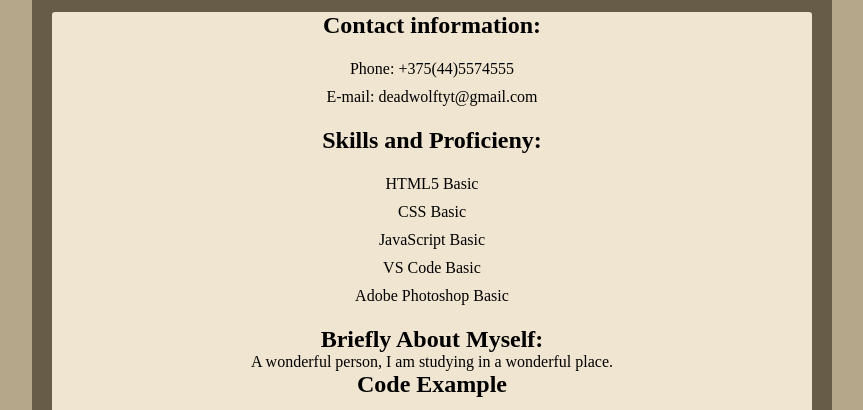
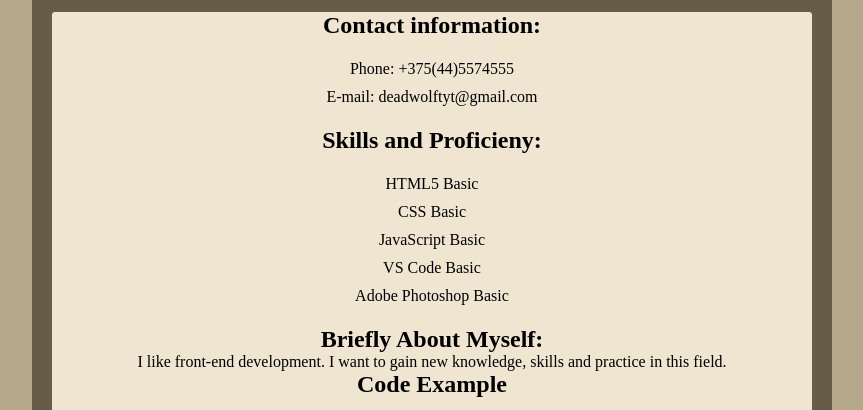
Before and after one commit to DeadWolf1tyt/CV, a plain HTML site: page index.html in a window 1280 px wide. Shown: the part 361-771 px from the top of the page, without its empty margins (208-1071 px from the left). Drawn offline with Linux system fonts and the light colour scheme.

Commit message:
fix: change text to CV

```diff
--- a/index.html
+++ b/index.html
@@ -40,7 +40,7 @@
 		</div>
 		<div>
 			<h2>Briefly About Myself:</h2>
-			<p>A wonderful person, I am studying in a wonderful place.</p>
+			<p>I like front-end development. I want to gain new knowledge, skills and practice in this field.</p>
 		</div>
 		<div>
 			<h2>Code Example</h2>
```
